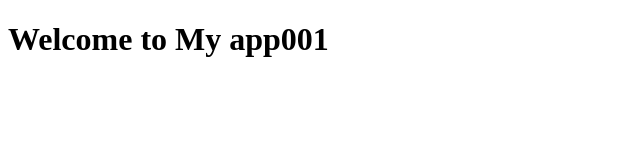
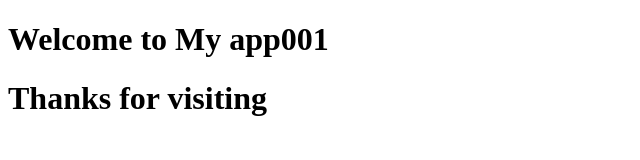
Before and after one commit to pyking004/myapp001, a plain HTML site: page index.html in a window 1280 px wide. Shown: the whole page, without its empty margins (0-640 px from the left). Drawn offline with Linux system fonts and the light colour scheme.

Commit message:
modified index.html footer

```diff
--- a/index.html
+++ b/index.html
@@ -11,8 +11,10 @@
             <div class="header">
                 <h1>Welcome to My app001</h1>
             </div>
-            <div class="header"></div>
-            <div class="header"></div>
+            <div class="c1"></div>
+            <div class="footer">
+                <h1>Thanks for visiting</h1>
+            </div>
         </div>
     </body>
 </html>
```
